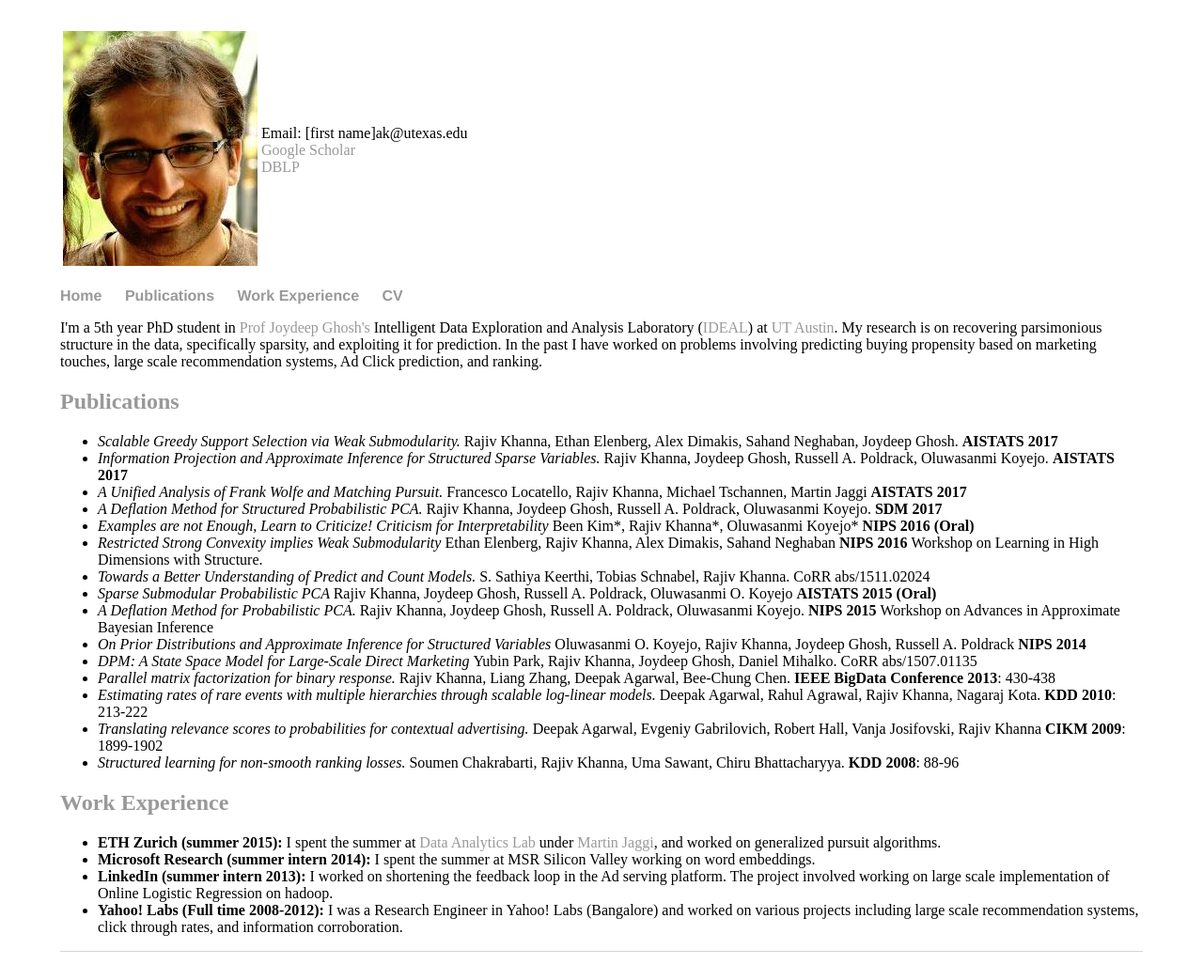
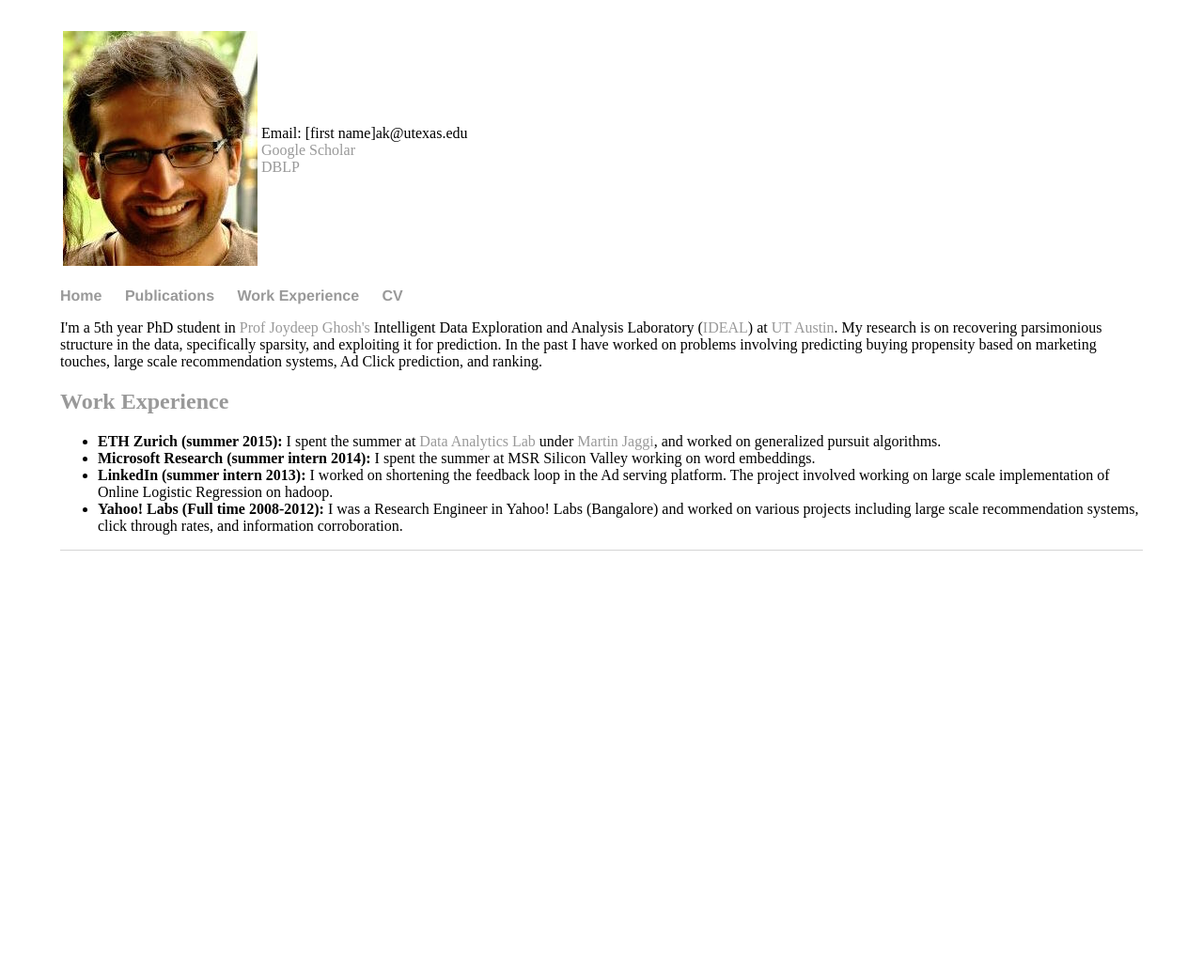
Before and after one commit to rjvak7/rjvak7.github.io, a Jekyll site: the page built from index.html, in a window 1280 px wide. Shown: the whole page at 94% size. Built offline with Jekyll 4.4.1, drawn with Linux system fonts in a browser that asks for light colours; after the commit the page ends 900 px from its top, so only the background shows below that.

Commit message:
update pubs

```diff
--- a/_layouts/default.html
+++ b/_layouts/default.html
@@ -28,7 +28,7 @@
 			<nav>
 	    		<ul>
 	        		<li><a href="/">Home</a></li>
-		        	<li><a href="#Pubs">Publications</a></li>
+		        	<li><a href="pubs.html">Publications</a></li>
 		        	<li><a href="#Workex">Work Experience</a></li>
 	        		<li><a href="/cv.pdf">CV</a></li>
 	    		</ul>
--- a/index.html
+++ b/index.html
@@ -5,25 +5,6 @@ title: Rajiv Khanna
 <div >
 	I'm a 5th year PhD student in <a href="http://www.ideal.ece.utexas.edu/ghosh">Prof Joydeep Ghosh's</a> Intelligent Data Exploration and Analysis Laboratory (<a href="http://www.ideal.ece.utexas.edu">IDEAL</a>) at <a href="http://www.utexas.edu/">UT Austin</a>. My research is on recovering parsimonious structure in the data, specifically sparsity, and exploiting it for prediction.
 	In the past I have worked on problems involving predicting buying propensity based on marketing touches, large scale recommendation systems, Ad Click prediction, and ranking.
-<h2> <a name="Pubs"> Publications </a> </h2>
-<ul>
-<li> <i> Scalable Greedy Support Selection via Weak Submodularity. </i> Rajiv Khanna, Ethan Elenberg, Alex Dimakis, Sahand Neghaban, Joydeep Ghosh. <b> AISTATS 2017 </b></li>
-<li> <i> Information Projection and Approximate Inference for Structured Sparse Variables. </i> Rajiv Khanna, Joydeep Ghosh, Russell A. Poldrack, Oluwasanmi Koyejo. <b> AISTATS 2017 </b></li>
-<li> <i> A Unified Analysis of Frank Wolfe and Matching Pursuit. </i> Francesco Locatello, Rajiv Khanna, Michael Tschannen, Martin Jaggi <b> AISTATS 2017 </b></li>
-<li> <i> A Deflation Method for Structured Probabilistic PCA. </i> Rajiv Khanna, Joydeep Ghosh, Russell A. Poldrack, Oluwasanmi Koyejo. <b> SDM 2017 </b></li>
-<li> <i> Examples are not Enough, Learn to Criticize! Criticism for Interpretability </i> Been Kim*, Rajiv Khanna*, Oluwasanmi Koyejo* <b> NIPS 2016 (Oral) </b></li>
-<li> <i> Restricted Strong Convexity implies Weak Submodularity </i> Ethan Elenberg, Rajiv Khanna, Alex Dimakis, Sahand Neghaban <b> NIPS 2016 </b> Workshop on Learning in High Dimensions with Structure. </li>
-<li> <i> Towards a Better Understanding of Predict and Count Models.</i> S. Sathiya Keerthi, Tobias Schnabel, Rajiv Khanna.  CoRR abs/1511.02024 </li>
-<li> <i> Sparse Submodular Probabilistic PCA </i> Rajiv Khanna, Joydeep Ghosh, Russell A. Poldrack, Oluwasanmi O. Koyejo <b>AISTATS 2015 (Oral) </b>
-<li> <i> A Deflation Method for Probabilistic PCA.  </i> Rajiv Khanna, Joydeep Ghosh, Russell A. Poldrack, Oluwasanmi Koyejo. <b> NIPS 2015 </b> Workshop on Advances in Approximate Bayesian Inference </li>
-<li> <i> On Prior Distributions and Approximate Inference for Structured Variables </i> Oluwasanmi O. Koyejo, Rajiv Khanna, Joydeep Ghosh, Russell A. Poldrack <b>NIPS 2014</b>
-<li> <i> DPM: A State Space Model for Large-Scale Direct Marketing </i> Yubin Park, Rajiv Khanna, Joydeep Ghosh, Daniel Mihalko.  CoRR abs/1507.01135
-<li> <i> Parallel matrix factorization for binary response. </i> Rajiv Khanna, Liang Zhang, Deepak Agarwal, Bee-Chung Chen. <b>IEEE  BigData Conference 2013</b>: 430-438
-<li> <i> Estimating rates of rare events with multiple hierarchies through scalable log-linear models. </i> 	Deepak Agarwal, Rahul Agrawal, Rajiv Khanna, Nagaraj Kota. <b>KDD 2010</b>: 213-222
-<li> <i> Translating relevance scores to probabilities for contextual advertising. </i> Deepak Agarwal, Evgeniy Gabrilovich, Robert Hall, Vanja Josifovski, Rajiv Khanna <b>CIKM 2009</b>: 1899-1902
-<li> <i> Structured learning for non-smooth ranking losses. </i> Soumen Chakrabarti, Rajiv Khanna, Uma Sawant, Chiru Bhattacharyya. <b>KDD 2008</b>: 88-96
-</ul>
-
 
 <h2 > <a name="Workex"> Work Experience  </a></h2>
 <ul>
```
Also changed, not shown: pubs.html (added, +26 -0 lines), 2 other files.
